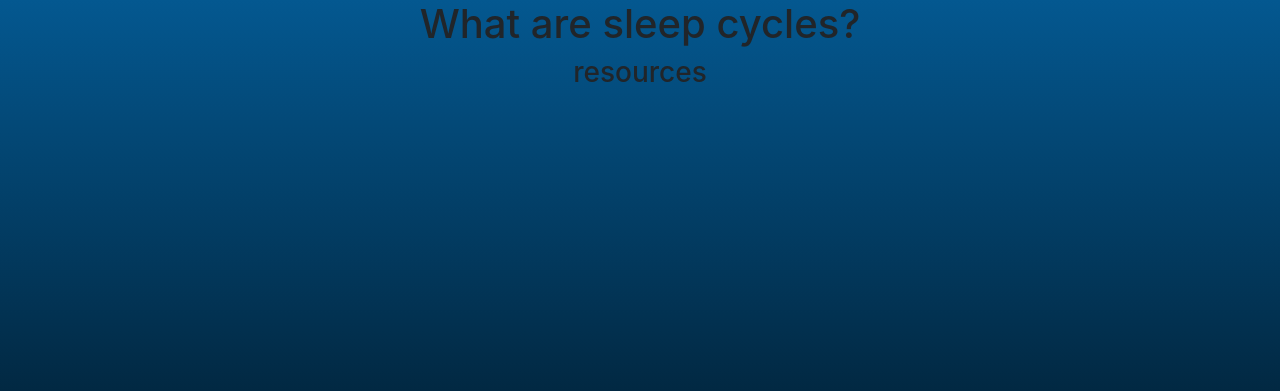
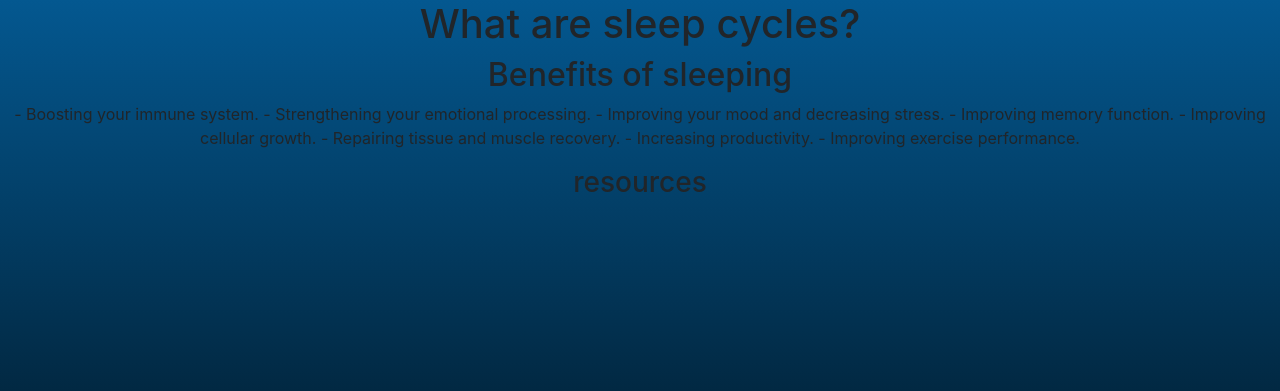
Before and after one commit to KOL305/Sleep_Tracker_With_Slimes, a Flask app: page /info in a window 1280 px wide. Shown: the part 75-466 px from the top of the page. Run offline with Flask 2, Linux system fonts and the light colour scheme.

Commit message:
new info in info

```diff
--- a/templates/info.html
+++ b/templates/info.html
@@ -10,6 +10,17 @@
 <div style="text-align:center">
     <h1>What are sleep cycles?</h1>
 
+    <h2>Benefits of sleeping</h2>
+    <p> - Boosting your immune system.
+        - Strengthening your emotional processing.
+        - Improving your mood and decreasing stress.
+        - Improving memory function.
+        - Improving cellular growth.
+        - Repairing tissue and muscle recovery.
+        - Increasing productivity.
+        - Improving exercise performance.
+    </p>
+
     <h3>resources</h3>
 </div>
 {% endblock %}
```
